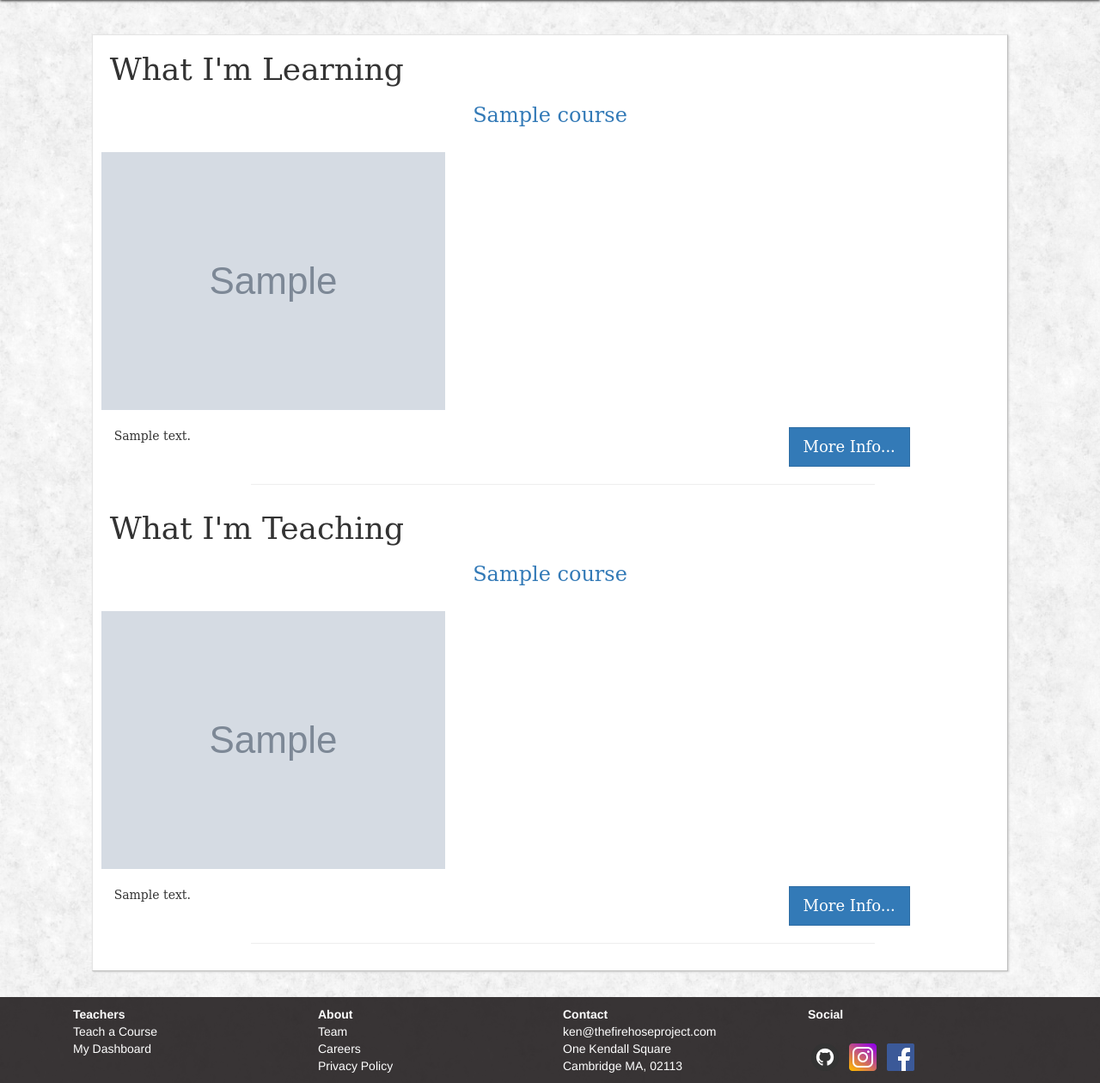
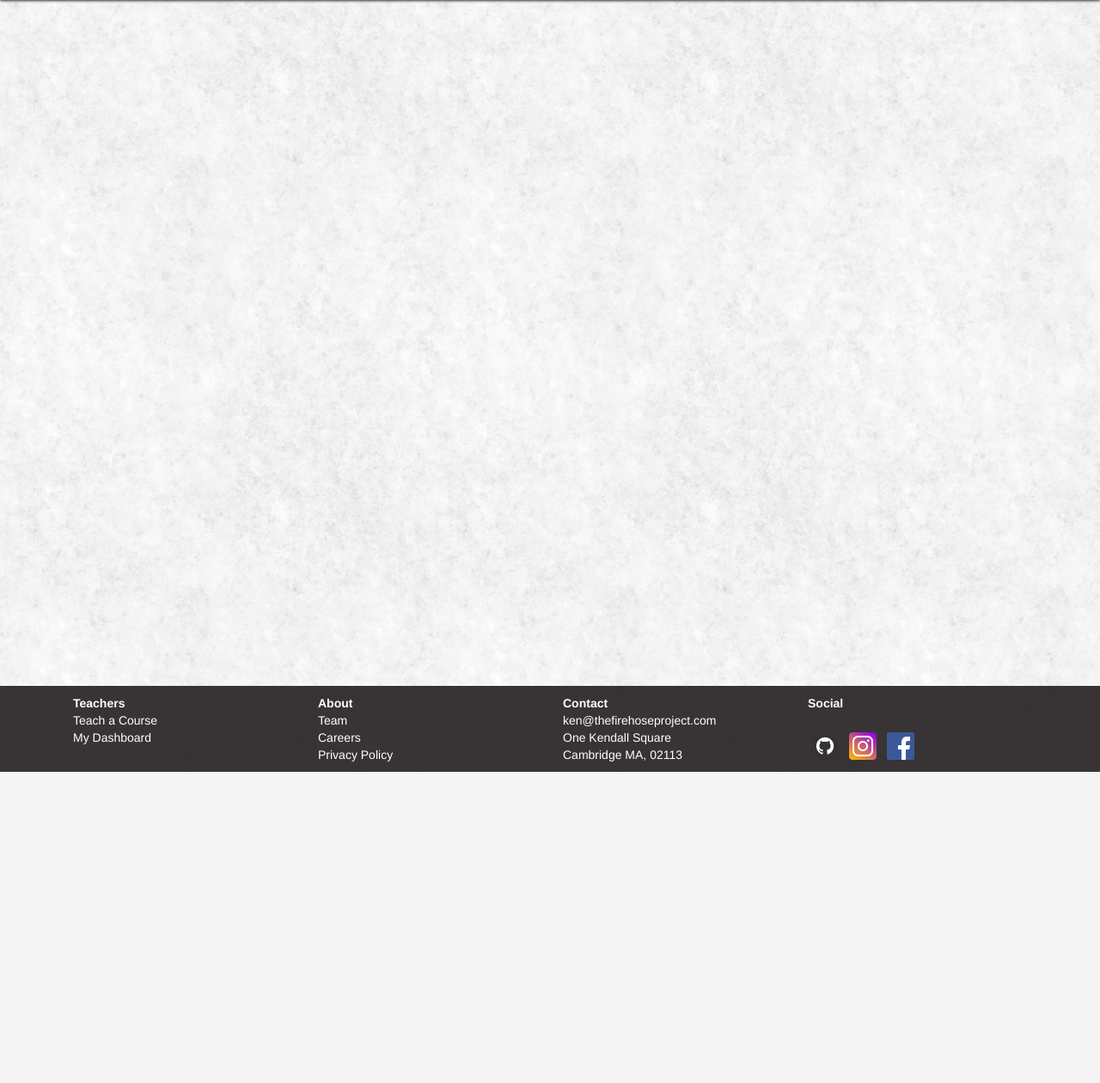
Before and after one commit to mumtaz7/flixter, a Rails app: a page that uses app/views/dashboards/show.html.erb in a window 1280 px wide. Shown: the part 52-1312 px from the top of the page at 86% size. After the commit the page ends 950 px from the top, so only its background shows below. Run offline with Rails 7, Linux system fonts and the light colour scheme; a user stored in the database is signed in; tables that the repository leaves empty hold one stand-in row (values such as "Sample post"); grey boxes marked "Sample" are stand-in pictures; style sheets or scripts are compiled from the project's sources; parts of the project's set-up code (start-up, migrations or seed data) failed here and were passed over; some libraries are stand-ins or nearby versions.

Commit message:
fixed courses/dashboard

```diff
--- a/app/controllers/courses_controller.rb
+++ b/app/controllers/courses_controller.rb
@@ -1,9 +1,6 @@
 class CoursesController < ApplicationController
+
   def index
-    @courses = Course.all
   end
 
-  def show
-    @course = Course.find(params[:id])
-  end
 end
--- a/app/views/dashboards/show.html.erb
+++ b/app/views/dashboards/show.html.erb
@@ -1,39 +1,4 @@
 <br />
 
-<div class="booyah-box col-xs-10 col-xs-offset-1">
-  <h1>What I'm Learning</h1>
-  <% current_user.enrolled_courses.each do |course| %>
-    <h3 class="text-center">
-      <%= link_to course.title, course_path(course) %>
-    </h3>
-    <br />
-    <%= image_tag course.image, class: 'img-responsive' %>
-    <br />
-    <div class="col-xs-12 col-sm-8">
-      <%= course.description %>
-    </div>
-    <div class="col-xs-12 col-sm-4 text-center">
-      <%= link_to "More Info...", course_path(course), class: 'btn btn-lg btn-primary' %>
-    </div>
-    <hr class="col-xs-8 col-xs-offset-2">
-    <br class="clr" / >
-  <% end %>
 
-  <h1>What I'm Teaching</h1>
-  <% current_user.courses.each do |course| %>
-    <h3 class="text-center">
-      <%= link_to course.title, course_path(course) %>
-    </h3>
-    <br />
-    <%= image_tag course.image, class: 'img-responsive' %>
-    <br />
-    <div class="col-xs-12 col-sm-8">
-      <%= course.description %>
-    </div>
-    <div class="col-xs-12 col-sm-4 text-center">
-      <%= link_to "More Info...", course_path(course), class: 'btn btn-lg btn-primary' %>
-    </div>
-    <hr class="col-xs-8 col-xs-offset-2">
-    <br class="clr" / >
-  <% end %>
 </div>
```
Also changed, not shown: app/controllers/enrollments_controller.rb (+1 -29 lines), app/controllers/lessons_controller.rb (+1 -15 lines).
